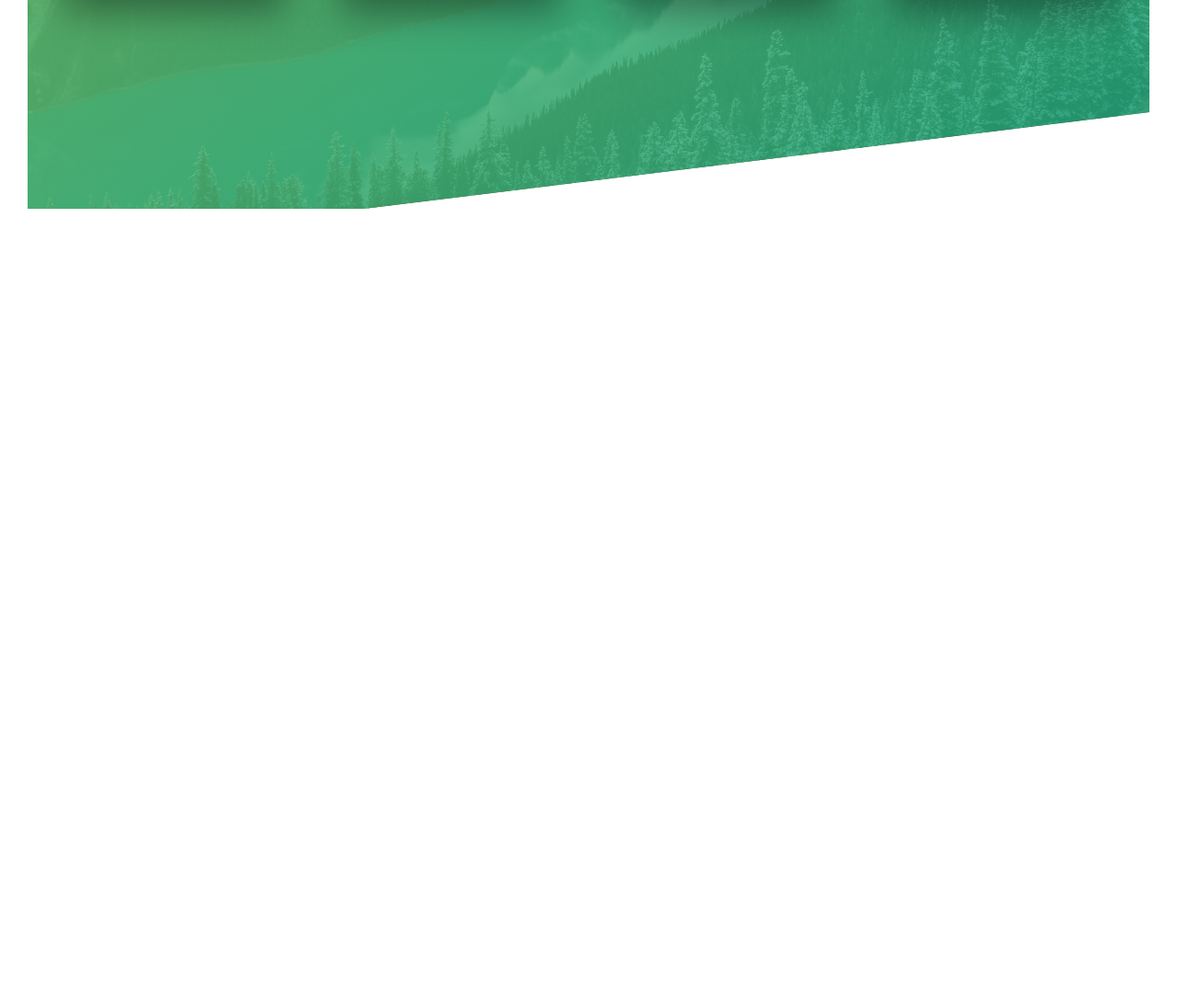
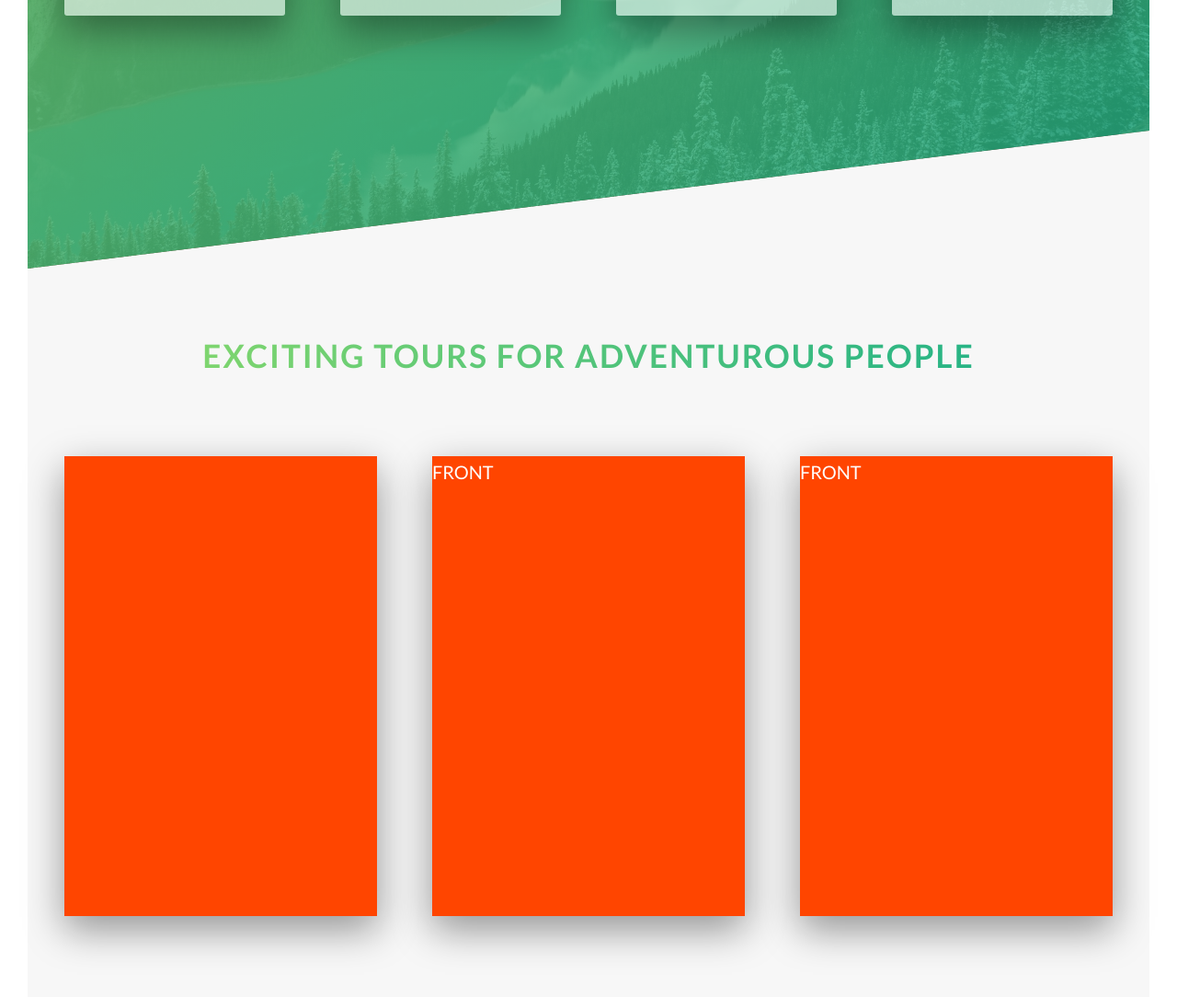
Before and after one commit to Ashutoshsardesai/Natours, a website: page index.html in a window 1280 px wide. Shown: the part 2114-3198 px from the top of the page at 92% size. Before the commit the page ends 2341 px from the top, so only its background shows below. Drawn offline with Linux system fonts and the light colour scheme.

Commit message:
Tours section First commit

```diff
--- a/index.html
+++ b/index.html
@@ -73,28 +73,79 @@
                     <div class="feature-box">
                         <i class="feature-box-icon icon-basic-world"></i>
                         <h3 class="heading-tertiary mb-2">Explore the world</h3>
-                        <p class="feature-box-text">Lorem ipsum dolor sit amet consectetur adipisicing elit. Recusandae molestias nesciunt eum veniam corrupti quibusdam sit hic sequi officia suscipit!</p>
+                        <p class="feature-box-text">Lorem ipsum dolor sit amet consectetur adipisicing elit. Recusandae
+                            molestias nesciunt eum veniam corrupti quibusdam sit hic sequi officia suscipit!</p>
                     </div>
                 </div>
                 <div class="col col-1-of-4">
                     <div class="feature-box">
                         <i class="feature-box-icon icon-basic-compass"></i>
                         <h3 class="heading-tertiary mb-2">Meet Nature</h3>
-                        <p class="feature-box-text">Lorem ipsum dolor sit amet consectetur adipisicing elit. Recusandae molestias nesciunt eum veniam corrupti quibusdam sit hic sequi officia suscipit!</p>
+                        <p class="feature-box-text">Lorem ipsum dolor sit amet consectetur adipisicing elit. Recusandae
+                            molestias nesciunt eum veniam corrupti quibusdam sit hic sequi officia suscipit!</p>
                     </div>
                 </div>
                 <div class="col col-1-of-4">
                     <div class="feature-box">
                         <i class="feature-box-icon icon-basic-map"></i>
                         <h3 class="heading-tertiary mb-2">Find your way</h3>
-                        <p class="feature-box-text">Lorem ipsum dolor sit amet consectetur adipisicing elit. Recusandae molestias nesciunt eum veniam corrupti quibusdam sit hic sequi officia suscipit!</p>
+                        <p class="feature-box-text">Lorem ipsum dolor sit amet consectetur adipisicing elit. Recusandae
+                            molestias nesciunt eum veniam corrupti quibusdam sit hic sequi officia suscipit!</p>
                     </div>
                 </div>
                 <div class="col col-1-of-4">
                     <div class="feature-box">
                         <i class="feature-box-icon icon-basic-heart"></i>
                         <h3 class="heading-tertiary mb-2">Live healthier life</h3>
-                        <p class="feature-box-text">Lorem ipsum dolor sit amet consectetur adipisicing elit. Recusandae molestias nesciunt eum veniam corrupti quibusdam sit hic sequi officia suscipit!</p>
+                        <p class="feature-box-text">Lorem ipsum dolor sit amet consectetur adipisicing elit. Recusandae
+                            molestias nesciunt eum veniam corrupti quibusdam sit hic sequi officia suscipit!</p>
+                    </div>
+                </div>
+            </div>
+        </section>
+        <section class="section-tours">
+            <div class="u-center-text mb-8">
+                <h2 class="heading-secondary">
+                    Exciting tours for adventurous people
+                </h2>
+            </div>
+            <div class="row">
+                <div class="col col-1-of-3">
+                    <div class="card">
+                        <div class="card-side card-side-front">
+                           <div class="card-picture card-picture-1">
+                                &nbsp;
+                           </div>
+                           <div class="card-heading">
+
+                           </div>
+                           <div class="card-details">
+
+                           </div>
+                        </div>
+                        <div class="card-side card-side-back card-side-back-1">
+                            BACK
+                        </div>
+                    </div>
+                </div>
+                <div class="col col-1-of-3">
+                    <div class="card">
+                        <div class="card-side card-side-front">
+                            FRONT
+                        </div>
+                        <div class="card-side card-side-back card-side-back-2">
+                            BACK
+                        </div>
+                    </div>
+                </div>
+                <div class="col col-1-of-3">
+                    <div class="card">
+                        <div class="card-side card-side-front">
+                            FRONT
+                        </div>
+                        <div class="card-side card-side-back card-side-back-3">
+                            BACK
+                        </div>
                     </div>
                 </div>
             </div>
--- a/sass/abstracts/_variables.scss
+++ b/sass/abstracts/_variables.scss
@@ -2,6 +2,10 @@
 $color-primary-light:#7ed56f;
 $color-primary-medium: #55c57a;
 $color-primary-dark: #28b485;
+$color-secondary-light:#ffb900;
+$color-secondary-dark: #ff7730;
+$color-tertiary-light:#2998ff;
+$color-tertiary-dark: #5643fa;
 $color-dark:#777;
 $color-light: #fff;
 $color-black:#000;
--- /dev/null
+++ b/sass/components/card.scss
@@ -0,0 +1,53 @@
+.card
+{
+    perspective: 150rem;
+    -moz-perspective: 150rem;
+    position: relative;
+    height: 50rem;
+    &:not(:last-child)
+    {
+        margin-right: 5rem;
+    }
+    &-side
+    {
+        color: white;
+        font-size: 2rem;
+        background-color: orangered;
+        height: 50rem;
+        transition: all .8s ease;
+        position: absolute;
+        top: 0;
+        left: 0;
+        width: 100%;
+        backface-visibility: hidden;
+        &-front
+        {
+            background-color: orangered;
+        }
+        box-shadow: 0 1.5rem 4rem rgba($color-black, 0.4);
+        &-back
+        {
+            &-1
+            {
+                background-image:linear-gradient(to right bottom,$color-secondary-light,$color-secondary-dark);
+            }
+            &-2
+            {
+                background-image:linear-gradient(to right bottom,$color-primary-light,$color-primary-dark);
+            }
+            &-3
+            {
+                background-image:linear-gradient(to right bottom,$color-tertiary-light,$color-tertiary-dark);
+            }
+            transform: rotateY(180deg);
+        }
+    }
+    &:hover &-side-front
+    {
+        transform: rotateY(-180deg);
+    }
+    &:hover &-side-back
+    {
+        transform: rotateY(0);
+    }
+}
--- a/sass/main.scss
+++ b/sass/main.scss
@@ -15,7 +15,7 @@ Dark green: #28b485
 @import "base/typography";
 @import "base/utilities";
 @import "components/feature-box.scss";
-
+@import "components/card.scss";
 @import "components/button.scss";
 
 @import "pages/home";
--- a/sass/pages/_home.scss
+++ b/sass/pages/_home.scss
@@ -14,5 +14,11 @@
     {
         transform: skewY(7deg);;
     }
-    margin-top: -15rem;
+    margin-top: -13rem;
 }
+.section-tours
+{
+    padding: 25rem 0;
+    background-color: $color-grey-light-1;
+    margin-top: -11rem;
+}
```
Also changed, not shown: css/style.css.
